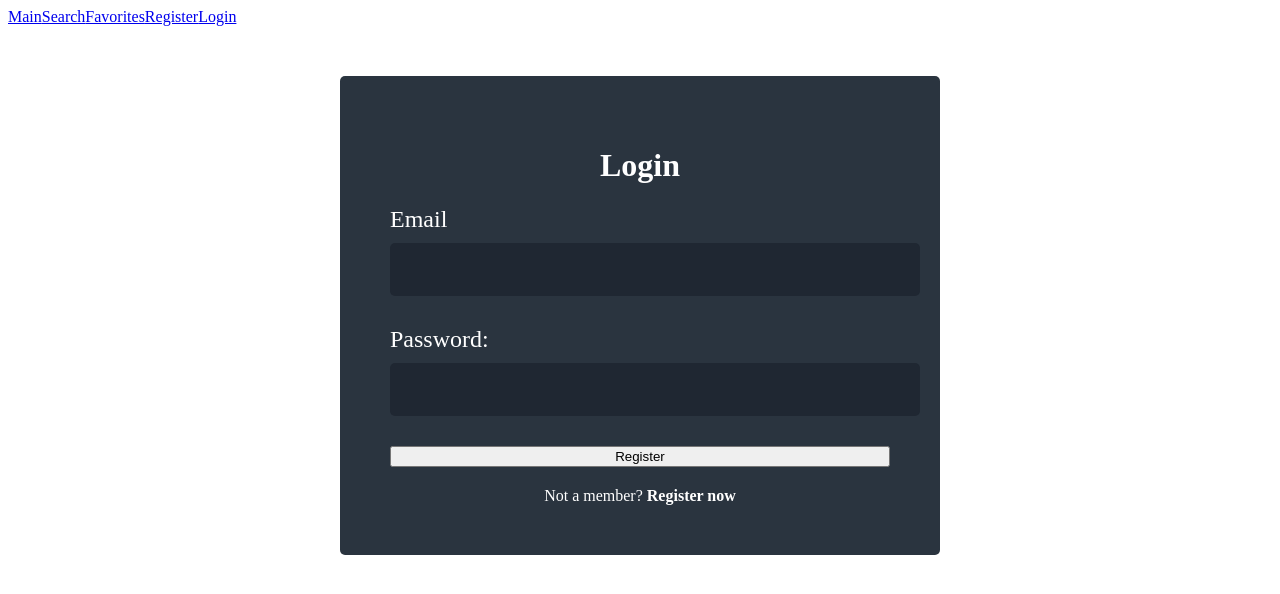
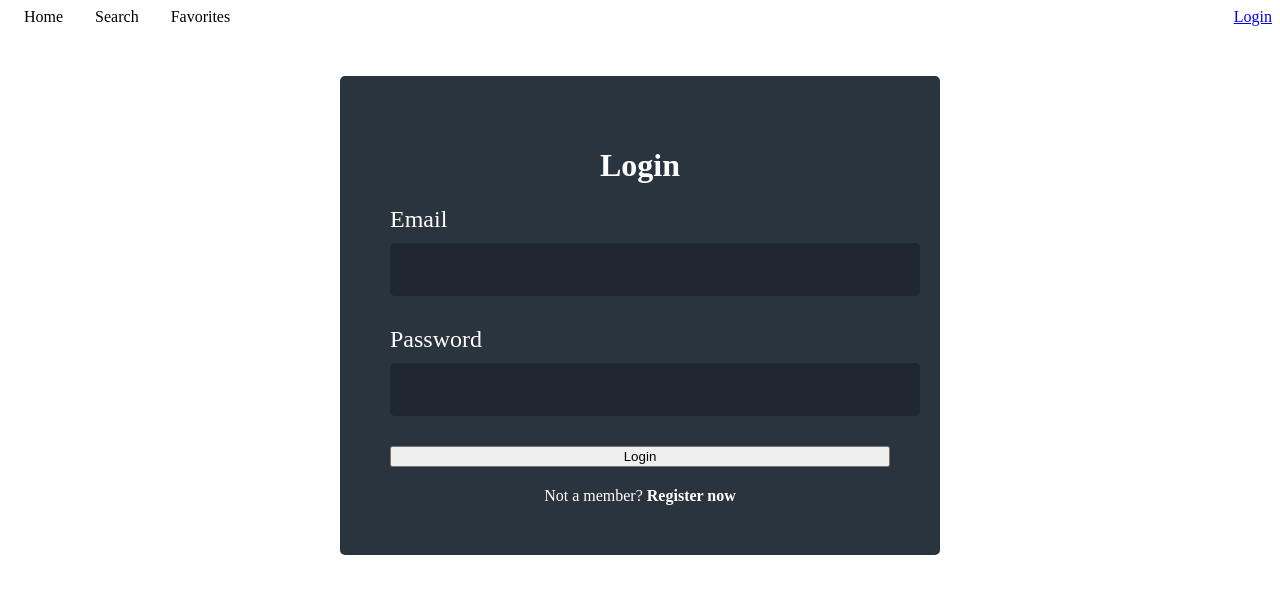
Before and after one commit to mjay88/my-pet-app, a React (Create React App) app in the folder client/: page /login in a window 1280 px wide. Shown: the top 594 px of the page. Built offline with nearby package versions, Linux system fonts and the light colour scheme; no server answers.

Commit message:
some styling, update context

```diff
--- a/client/src/App.scss
+++ b/client/src/App.scss
@@ -7,6 +7,13 @@ $dark-light: #2a343f;
 $white: #fff;
 $red: #fc6666;
 //authbox
+$light-blue: #8ecae6;
+$secondary-blue:#219ebc;
+$secondary-dark:#023047;
+$orange: #ffb703;
+$dark-orange: #fb8500;
+
+
 
 .auth {
   display: flex;
@@ -14,7 +21,7 @@ $red: #fc6666;
   align-items: center;
   justify-content: center;
 
-  &__box{
+  &__box {
     max-width: 500px;
     width: 100%;
     padding: 50px;
@@ -26,13 +33,12 @@ $red: #fc6666;
   &__header {
     margin-bottom: 20px;
     text-align: center;
-
   }
 
-  &__field{
+  &__field {
     margin-bottom: 30px;
 
-      label{
+    label {
       font-size: 1.5rem;
       display: block;
       margin-bottom: 10px;
@@ -52,8 +58,8 @@ $red: #fc6666;
       }
     }
   }
-  &__footer{
-      .btn{
+  &__footer {
+    .btn {
       width: 100%;
     }
 
@@ -72,13 +78,11 @@ $red: #fc6666;
   &__register {
     text-align: center;
     margin-top: 20px;
-
   }
   p {
     margin-bottom: 0;
-
   }
-  a{
+  a {
     color: $white;
     font-weight: 700;
     text-decoration: none;
@@ -90,3 +94,31 @@ $red: #fc6666;
   }
 }
 //pick a color scheme, import fonts
+
+//animal card
+
+.animal-card {
+  max-width: 10rem;
+  max-height: 15rem;
+  background-color: $secondary-dark;
+  margin: 1rem;
+  padding: 1.5rem;
+
+
+}
+
+//header
+.main-header {
+  &__inner {
+    display: flex;
+    justify-content: space-between;
+  }
+  &__left {
+    justify-content: space-around;
+    a {
+      margin: 1rem;
+      text-decoration: none;
+      color: inherit;
+    }
+  }
+}
--- a/client/src/components/AnimalResultLayout.js
+++ b/client/src/components/AnimalResultLayout.js
@@ -1,6 +1,7 @@
 import * as React from 'react';
 
 import AnimalCard from './AnimalCard';
+import "../App.scss";
 
 export default function AnimalResultLayout(props) {
 	console.log(props.animals, 'from animalresults');
--- a/client/src/components/AuthBox.js
+++ b/client/src/components/AuthBox.js
@@ -1,10 +1,12 @@
 import React from "react";
 import { Link, useNavigate } from "react-router-dom";
-import { useForm, FormState } from "react-hook-form";
 import axios from "axios";
-import {useGlobalContext} from "../context/GlobalContext";
+import { useGlobalContext } from "../context/GlobalContext";
 
-const AuthBox = ({ registration }) => {
+
+
+//register is a just prop set set to true if we are on the register route. set in layout. That is how all the conditional statements on this page work
+const AuthBox = ({ register }) => {
   const { getCurrentUser, user } = useGlobalContext();
   const navigate = useNavigate();
   //setting state from form input
@@ -12,22 +14,23 @@ const AuthBox = ({ registration }) => {
   const [password, setPassword] = React.useState("");
   const [confirmPassword, setConfirmPassword] = React.useState("");
   const [name, setName] = React.useState("");
-  //form stuff
-  const {
-    register,
-    formState: { errors },
-    getValues,
-    handleSubmit,
-  } = useForm();
+  //when we hit the login or register button this changes to true
+  const [loading, setLoading] = React.useState(false);
+  //this is our error object
+  const [errors, setErrors] = React.useState({});
 
-  const onSubmit = (data) => {
-    console.log("RESULT", data);
-    setEmail(data.email);
-    setPassword(data.password);
-    setConfirmPassword(data.password);
-    setName(data.name);
-  };
 
+  React.useEffect(() => {
+    //if user is true and navigate is not null
+    if (user && navigate) {
+      navigate("/favorites");
+    }
+  }, [user, navigate]);
+
+
+  const onSubmit = (e) => {
+    e.preventDefault();
+    setLoading(true);
 
     let data = {};
 
@@ -46,94 +49,102 @@ const AuthBox = ({ registration }) => {
       };
     }
 
+    axios
+    //if register is true send to our register route, otherwise send data to login routes
+      .post(register ? "/api/auth/register" : "/api/auth/login", data)
+      .then(() => {
+        //repeats our request from Global context to get our current user and gets our favorites
+        getCurrentUser();
+      })
 
+      .catch((err) => {
+        setLoading(false);
+//if the property of response exists on error and data property exists on response
+        if (err?.response?.data) {
+          //set state
+          setErrors(err.response.data);
+        }
+      });
+  };
 
   return (
     <div className="auth">
       <div className="auth__box">
         <div className="auth__header">
-          <h1>{registration ? "Register" : "Login"}</h1>
+          <h1>{register ? "Register" : "Login"}</h1>
         </div>
-        <form onSubmit={handleSubmit(onSubmit)}>
-          {/**if registration is true... */}
-          {registration && (
+
+        <form onSubmit={onSubmit}>
+          {register && (
             <div className="auth__field">
-              <label className="authbox__label">Name</label>
+              <label>Name</label>
               <input
-                className="authbox__input"
                 type="text"
-                {...register("name", {
-                  required: "Please enter your user name",
-                  maxLength: 80,
-                })}
+                //set name from form input
+                value={name}
+                //set name from form input
+                onChange={(e) => setName(e.target.value)}
               />
-              {errors.name && (
-                <p style={{ color: "white" }}>{errors.password.name}</p>
-              )}
+{/*display errors */}
+              {errors.name && <p className="auth__error">{errors.name}</p>}
             </div>
           )}
 
           <div className="auth__field">
-            <label className="authbox__label">Email</label>
+            <label>Email</label>
             <input
-              className="authbox__input"
               type="text"
-              {...register("Email", {
-                required: "Please enter a valid email",
-                pattern:
-                  /^(([^<>()[\]\\.,;:\s@"]+(\.[^<>()[\]\\.,;:\s@"]+)*)|(".+"))@((\[[0-9]{1,3}\.[0-9]{1,3}\.[0-9]{1,3}\.[0-9]{1,3}\])|(([a-zA-Z\-0-9]+\.)+[a-zA-Z]{2,}))$/,
-              })}
+              value={email}
+              onChange={(e) => setEmail(e.target.value)}
             />
-            {errors.Email && (
-              <p style={{ color: "white" }}>{errors.Email.message}</p>
+
+            {errors.email && <p className="auth__error">{errors.email}</p>}
+          </div>
+
+          <div className="auth__field">
+            <label>Password</label>
+            <input
+              type="password"
+              value={password}
+              onChange={(e) => setPassword(e.target.value)}
+            />
+
+            {errors.password && (
+              <p className="auth__error">{errors.password}</p>
             )}
           </div>
 
+          {register && (
             <div className="auth__field">
-            <label className="authbox__label">Password: </label>
+              <label>Confirm Password</label>
               <input
-              className="authbox__input"
                 type="password"
-              {...register("password", { required: "Password is required!" })}
+                value={confirmPassword}
+                onChange={(e) => setConfirmPassword(e.target.value)}
               />
-            {errors.password && (
-              <p style={{ color: "black" }}>{errors.password.message}</p>
-            )}
-          </div>
 
-          {registration && (
-            <div className="auth__field">
-              <label className="authbox__label">Confirm Password: </label>
-              <input
-                className="authbox__input"
-                type="password"
-                {...register("passwordConfirmation", {
-                  required: "Please confirm password!",
-                  validate: {
-                    matchesPreviousPassword: (value) => {
-                      const { password } = getValues();
-                      return password === value || "Passwords should match!";
-                    },
-                  },
-                })}
-              />
-              {errors.passwordConfirmation && (
-                <p style={{ color: "black" }}>
-                  {errors.passwordConfirmation.message}
-                </p>
+              {errors.confirmPassword && (
+                <p className="auth__error">{errors.confirmPassword}</p>
               )}
             </div>
           )}
 
           <div className="auth__footer">
-            <button className="btn" type="submit">
-              {registration ? "Login" : "Register"}
+            {Object.keys(errors).length > 0 && (
+              <p className="auth__error">
+
+                {register ? "You have some validation errors" : errors.error}
+              </p>
+            )}
+
+            <button className="btn" type="submit" disabled={loading}>
+              {register ? "Register" : "Login"}
             </button>
  {/*if register is not true link to register now, else link to login now */}
-            {!registration ? (
+            {!register ? (
               <div className="auth__register">
                 <p>
-                  Not a member? <Link to="/registration">Register now</Link>
+                  Not a member? <Link to="/register">Register now</Link>
                 </p>
               </div>
             ) : (
--- a/client/src/components/Header.js
+++ b/client/src/components/Header.js
@@ -1,7 +1,7 @@
 import React from "react";
 import { Link, useLocation } from "react-router-dom";
-import Search from "./Search";
 import { useGlobalContext } from "../context/GlobalContext";
+import "../App.scss";
 
 const Header = () => {
   //get user from context, so we can use it for our conditional rendering
@@ -13,13 +13,27 @@ const Header = () => {
     <div className="main-header">
       <div className="main-header__inner">
         <div className="main-header__left">
-          <Link to="/">Main</Link>
+          <Link to="/">Home</Link>
           <Link to="/search">Search</Link>
-          <Link to="/">Favorites</Link>
-          <Link to="/registration">Register</Link>
-          <Link to="/login">Login</Link>
+          <Link to="/favorites">Favorites</Link>
         </div>
 
+        <div className="main-header__right">
+          {/*if user is true we are logged in so our button is a logout button, if user is not true and we are on the home page or path, display our register/login page, and if we are logging in the button reads "register"*/}
+          {user ? (
+            <button className="btn" onClick={logout}>
+              Logout
+            </button>
+          ) : pathname === "/" ? (
+            <Link to="/register" className="btn">
+              Register
+            </Link>
+          ) : (
+            <Link to="/login" className="btn">
+              Login
+            </Link>
+          )}
+        </div>
       </div>
     </div>
   );
--- a/client/src/components/Layout.js
+++ b/client/src/components/Layout.js
@@ -16,8 +16,9 @@ const {animals} = props;
         <Route exact path="/" element={<h1>Home</h1>} />
         <Route exact path="/search" element={<Search animals={animals}/>} />
         {/**if registration prop is true, conditional logic for login router, else -  route */}
-        <Route exact path="/registration" element={<AuthBox registration/>} />
-        <Route exact path="/login" element={<AuthBox login/>} />
+        <Route exact path="/favorites" element={<h1>Favorites</h1>} />
+        <Route exact path="/register" element={<AuthBox register/>} />
+        <Route exact path="/login" element={<AuthBox />} />
 
 
 
--- a/client/src/context/GlobalContext.js
+++ b/client/src/context/GlobalContext.js
@@ -1,4 +1,4 @@
-import React, { createContext, useContext, useReducer, useEffect } from "react";
+import React, { createContext, useContext, useReducer, useEffect, useState } from "react";
 import axios from "axios";
 //in context we are going to create the reduceer and we are going to pass down the animals from our api call
 //when using context globally we always need to start with defining our initial state
@@ -44,7 +44,7 @@ export const GlobalContext = createContext(initialState);
 //provider component
 export const GlobalProvider = (props) => {
   const [state, dispatch] = useReducer(globalReducer, initialState);
-
+  const [animals, setAnimals] = useState("");
 
   //useEffect is a hook that we are using as a life cycle method here,
   //the second parameter is what we want to listen to changes for, when we leave it as an empty array this useEffect will run everytime the component ?finishes? mounting, everytime we reload or refresh
@@ -99,6 +99,8 @@ export const GlobalProvider = (props) => {
     ...state,
     getCurrentUser,
     logout,
+    animals,
+    setAnimals
   };
   return (
     <GlobalContext.Provider value={value}>
```
Also changed, not shown: client/src/components/AnimalCard.js (+15 -22 lines), client/src/components/Login.js (deleted, +0 -97 lines), client/src/components/Search.js (+7 -4 lines), 1 other file (tests, documents, lock files or other folders). Lines whose indentation alone changed are shown as unchanged.
